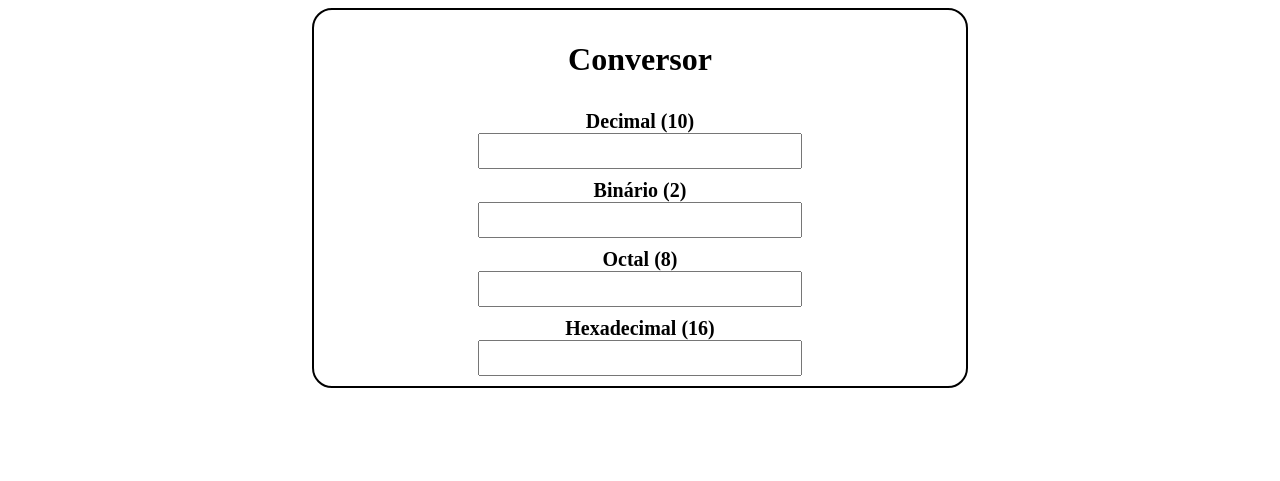
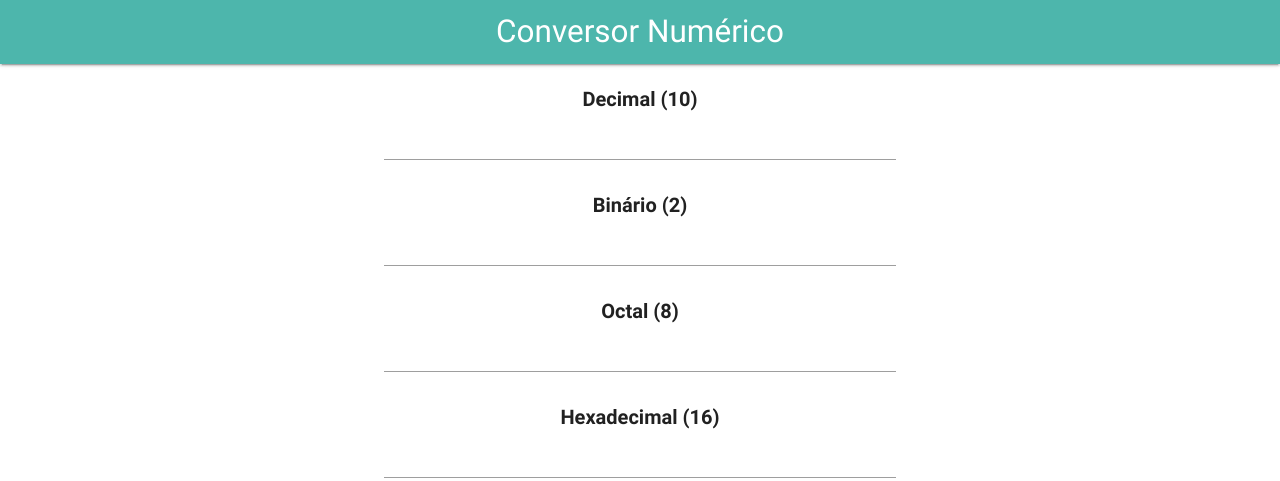
Before and after one commit to ThiagoLuizNunes/numbiosis, a plain HTML site: page conversor/index.html in a window 1280 px wide. Drawn offline with nearby package versions, Linux system fonts and the light colour scheme.

Commit message:
Front Conversor Numérico

```diff
--- a/conversor/css/main.css
+++ b/conversor/css/main.css
@@ -4,6 +4,7 @@
     flex-direction: column;
     justify-content: center;
     align-items: center;
+    padding: 10px;
 }
 
 .containerBorder {
@@ -25,5 +26,18 @@
     width: 50%;
     height: 30px;
     text-align: center;
-    font-size: 13pt;
+    font-size: 14pt;
 }
+
+@media (min-width: 1025px){
+    .containerFlex{
+        padding-left: 30%;
+        padding-right: 30%;
+    }
+}
+
+@media (max-width:700px) {
+    .brand-logo {
+        font-size: 14pt !important;
+    }
+}
--- a/conversor/index.html
+++ b/conversor/index.html
@@ -6,25 +6,41 @@
     <title>Conversor</title>
     <meta name="viewport" content="width=device-width, initial-scale=1">
     <link rel="stylesheet" href="css/main.css" />
+    <!-- Compiled and minified CSS -->
+    <link rel="stylesheet" href="https://cdnjs.cloudflare.com/ajax/libs/materialize/0.100.2/css/materialize.min.css">
+    <!-- Compiled and minified JavaScript -->
+    <script src="https://cdnjs.cloudflare.com/ajax/libs/materialize/0.100.2/js/materialize.min.js"></script>
     <script src="js/main.js"></script>
 </head>
 <body>
+  <div class="navbar-fixed">
+    <nav>
+      <div class="nav-wrapper teal lighten-2">
+        <a href="https://github.com/Vnicius/calculo-numerico"
+            class="brand-logo center"
+            target="blank">
+            Conversor Numérico
+        </a>
+        <!-- <ul id="nav-mobile" class="left hide-on-med-and-down">
+          <li><a href="sass.html">Repositório</a></li>
+        </ul> -->
+      </div>
+    </nav>
+  </div>
   <div class="containerFlex">
-        <div class="containerFlex containerBorder">
-                <h1>Conversor</h1>
     <span>Decimal (10)</span>
     <input id="decimalInput"
-                        type="text"
+            type="number"
             oninput="changeDecimal()"/>
 
     <span>Binário (2)</span>
     <input id="binaryInput"
-                        type="text"
+            type="number"
             oninput="changeBinary()"/>
 
     <span>Octal (8)</span>
     <input id="octalInput"
-                        type="text"
+            type="number"
             oninput="changeOctal()"/>
 
     <span>Hexadecimal (16)</span>
@@ -33,8 +49,5 @@
             oninput="changeHexa()"/>
 
   </div>
-    </div>
-
-
 </body>
 </html>
--- a/css/styles.css
+++ b/css/styles.css
@@ -11,11 +11,11 @@ h2 {
     font-family: 'Roboto', sans-serif;
 }
 
-@media (max-width:700px) {
+/* @media (max-width:700px) {
     .brand-logo {
         font-size: 16pt !important;
     }
-}
+} */
 
 @media (min-width: 1000px){
     .card{
```
Lines whose indentation alone changed are shown as unchanged.
